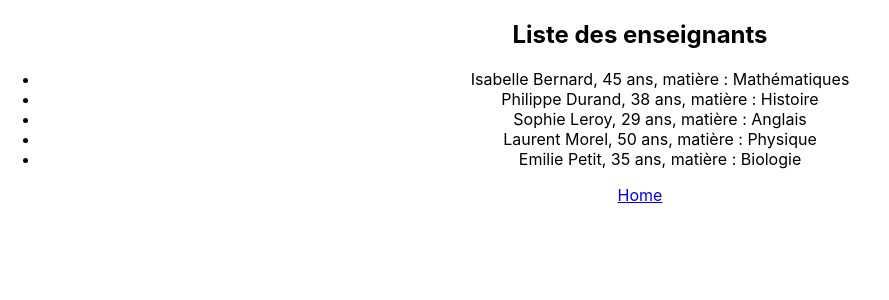
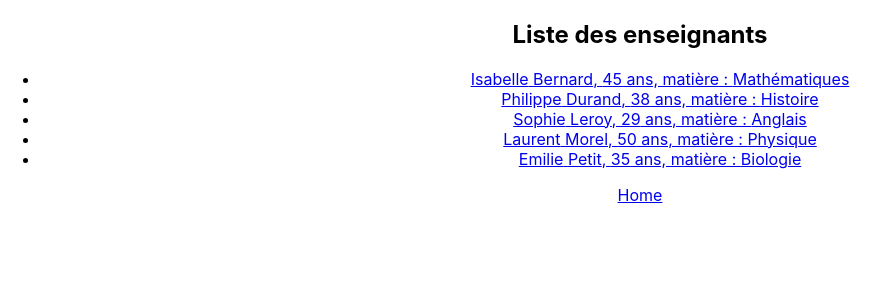
Before and after one commit to tcheio/myefreireact, a React (Create React App) app: page /enseignant in a window 1280 px wide. Shown: the top 300 px of the page, without its empty margins (0-889 px from the left). Built offline with nearby package versions, Linux system fonts and the light colour scheme.

Commit message:
Détails enseignant

```diff
--- a/src/App.js
+++ b/src/App.js
@@ -2,7 +2,8 @@ import React from 'react';
 import { BrowserRouter as Router, Route, Routes, Link } from 'react-router-dom';
 import Accueil from './Components/Accueil';
 import ListeEtudiants from './Components/ListeEtudiants';
-import ListeEnseignants from './Components/ListeEnseignants';
+import ListeEnseignants from './Components/Enseignants/ListeEnseignants';
+import EnseignantDetail from './Components/Enseignants/EnseignantDetail';
 import Classes from './Components/Classes';
 import './App.css';
 
@@ -15,6 +16,7 @@ function App() {
             <Route path="/" element={<Accueil />} />
             <Route path="/etudiant" element={<ListeEtudiants />} />
             <Route path="/enseignant" element={<ListeEnseignants />} />
+            <Route path="/enseignants/:id" element={<EnseignantDetail />} />
             <Route path="/classes" element={<Classes />} />
           </Routes>
           <nav>
--- /dev/null
+++ b/src/Components/Enseignants/EnseignantDetail.js
@@ -0,0 +1,24 @@
+import React from 'react';
+import { useParams } from 'react-router-dom';
+import enseignants from '../../Données/Enseignant';
+
+const EnseignantDetail = () => {
+  const { id } = useParams();
+  const enseignant = enseignants.find((ens, index) => index === parseInt(id, 10));
+
+  if (!enseignant) {
+    return <div>Enseignant non trouvé</div>;
+  }
+
+  return (
+    <div className="EnseignantDetail">
+      <h2>Détails de l'enseignant</h2>
+      <p>Nom : {enseignant.nom}</p>
+      <p>Prénom : {enseignant.prenom}</p>
+      <p>Âge : {enseignant.age} ans</p>
+      <p>Matière : {enseignant.matiere}</p>
+    </div>
+  );
+};
+
+export default EnseignantDetail;
--- /dev/null
+++ b/src/Components/Enseignants/ListeEnseignants.js
@@ -0,0 +1,22 @@
+import React from 'react';
+import { Link } from 'react-router-dom';
+import enseignants from '../../Données/Enseignant';
+
+const ListeEnseignant = () => {
+  return (
+    <div className="TeachersList">
+      <h2>Liste des enseignants</h2>
+      <ul>
+        {enseignants.map((enseignant, index) => (
+          <li key={index}>
+            <Link to={`/enseignants/${index}`}>
+              {enseignant.prenom} {enseignant.nom}, {enseignant.age} ans, matière : {enseignant.matiere}
+            </Link>
+          </li>
+        ))}
+      </ul>
+    </div>
+  );
+};
+
+export default ListeEnseignant;
--- a/src/Components/ListeEnseignants.js
+++ /dev/null
@@ -1,19 +0,0 @@
-import React from 'react';
-import enseignants from '../Données/Enseignant';
-
-const ListeEnseignant = () => {
-  return (
-    <div className="TeachersList">
-      <h2>Liste des enseignants</h2>
-      <ul>
-        {enseignants.map((enseignants, index) => (
-          <li key={index}>
-            {enseignants.prenom} {enseignants.nom}, {enseignants.age} ans, matière : {enseignants.matiere}
-          </li>
-        ))}
-      </ul>
-    </div>
-  );
-};
-
-export default ListeEnseignant;
```
